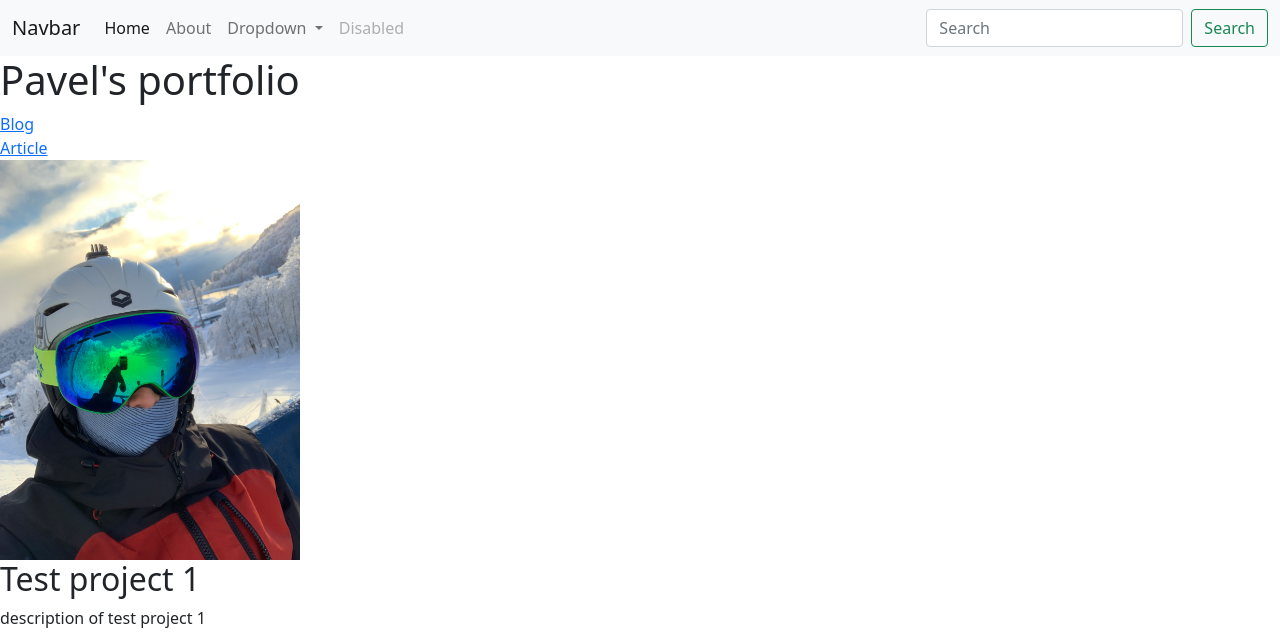
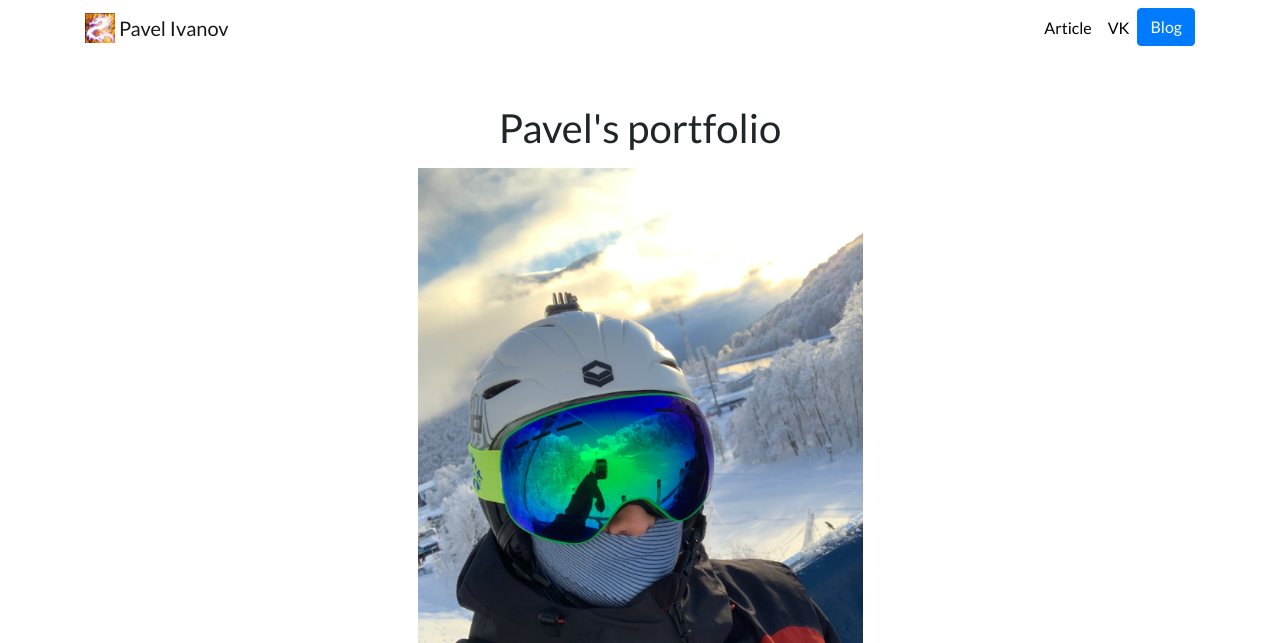
Before and after one commit to Splinter928/django-portfolio, a Django app: page / in a window 1280 px wide. Shown: the top 643 px of the page. Run offline with Django 3.2, Linux system fonts and the light colour scheme; data comes from the database, SQL or seed files in the repository; both versions use the stored data as it was after the commit; some libraries are stand-ins or nearby versions.

Commit message:
4th commit

```diff
--- a/blog/templates/blog/detail.html
+++ b/blog/templates/blog/detail.html
@@ -1,8 +1,9 @@
 {% extends 'portfolio/base.html' %}
+{% load static %}
 {% block content %}
 
-    <h1>{{ blog.title }}</h1>
-    <h5>--{{blog.date|date:'dS F Y' }}--</h5>
+    <h1 class="text-center mt-5" id="blogdetailtitle">{{ blog.title }}</h1>
+    <h5 class="text-center text-muted mb-5">--{{blog.date|date:'dS F Y' }}--</h5>
     {{ blog.description|safe }}
 
 {% endblock %}
--- /dev/null
+++ b/portfolio/static/portfolio/custom.css
@@ -0,0 +1,24 @@
+.navbar-nav .nav-link {
+    color: rgba(0,0,0,1) !important;
+}
+
+.navbar-nav .nav-link:hover {
+    color: blue !important;
+}
+
+body {
+    font-family: 'Lato', sans-serif;
+}
+
+#blogtitle {
+    font-size: 6rem;
+}
+
+@media (min-width: 992px) {
+    #hometext {
+        font-size: 3rem;
+    }
+    #blogdetailtitle {
+        font-size: 4rem;
+    }
+}
--- a/portfolio/templates/portfolio/base.html
+++ b/portfolio/templates/portfolio/base.html
@@ -1,71 +1,68 @@
+{% load static %}
 <!doctype html>
 <html lang="en">
+
 <head>
     <!-- Required meta tags -->
     <meta charset="utf-8">
-    <meta name="viewport" content="width=device-width, initial-scale=1">
+    <meta name="viewport" content="width=device-width, initial-scale=1, shrink-to-fit=no">
 
     <!-- Bootstrap CSS -->
-    <link href="https://cdn.jsdelivr.net/npm/bootstrap@5.1.3/dist/css/bootstrap.min.css" rel="stylesheet"
-          integrity="sha384-1BmE4kWBq78iYhFldvKuhfTAU6auU8tT94WrHftjDbrCEXSU1oBoqyl2QvZ6jIW3" crossorigin="anonymous">
+    <link rel="stylesheet" href="https://stackpath.bootstrapcdn.com/bootstrap/4.4.1/css/bootstrap.min.css"
+          integrity="sha384-Vkoo8x4CGsO3+Hhxv8T/Q5PaXtkKtu6ug5TOeNV6gBiFeWPGFN9MuhOf23Q9Ifjh" crossorigin="anonymous">
 
-    <title>Hello, world!</title>
+    <link rel="stylesheet" href="{% static 'portfolio/custom.css' %}">
+
+    <link href="https://fonts.googleapis.com/css?family=Lato&display=swap" rel="stylesheet">
+
+    <link rel="icon" type="image/png" href="{% static 'portfolio/Logo.png' %}">
+
+    <title>Pavel Ivanov</title>
 </head>
 
 <body>
-<nav class="navbar navbar-expand-lg navbar-light bg-light">
-    <div class="container-fluid">
-        <a class="navbar-brand" href="#">Navbar</a>
-        <button class="navbar-toggler" type="button" data-bs-toggle="collapse" data-bs-target="#navbarSupportedContent"
-                aria-controls="navbarSupportedContent" aria-expanded="false" aria-label="Toggle navigation">
+
+<nav id="topNav" class="navbar navbar-expand-md navbar-light">
+    <div class="container">
+        <a class="navbar-brand" href="{% url 'home' %}">
+            <img src="{% static 'portfolio/Logo.png' %}" width="30" height="30" class="d-inline-block align-top"
+            alt="Pavel's Logo">
+            <span>Pavel Ivanov</span>
+        </a>
+        <button class="navbar-toggler" type="button" data-toggle="collapse" data-target="#navbarNav"
+                aria-controls="navbarNav" aria-expanded="false" aria-label="Toggle navigation">
             <span class="navbar-toggler-icon"></span>
         </button>
-        <div class="collapse navbar-collapse" id="navbarSupportedContent">
-            <ul class="navbar-nav me-auto mb-2 mb-lg-0">
+        <div class="collapse navbar-collapse text-center" id="navbarNav">
+            <ul class="navbar-nav ml-auto">
                 <li class="nav-item">
-                    <a class="nav-link active" aria-current="page" href="#">Home</a>
+                    <a class="nav-link" href="{%static 'portfolio/Article_geophisics.pdf'%}">Article</a>
                 </li>
                 <li class="nav-item">
-                    <a class="nav-link" href="#">About</a>
+                    <a class="nav-link" href="https://vk.com/splintersp" target="_blank">VK</a>
                 </li>
-                <li class="nav-item dropdown">
-                    <a class="nav-link dropdown-toggle" href="#" id="navbarDropdown" role="button"
-                       data-bs-toggle="dropdown" aria-expanded="false">
-                        Dropdown
-                    </a>
-                    <ul class="dropdown-menu" aria-labelledby="navbarDropdown">
-                        <li><a class="dropdown-item" href="#">Action</a></li>
-                        <li><a class="dropdown-item" href="#">Another action</a></li>
-                        <li>
-                            <hr class="dropdown-divider">
-                        </li>
-                        <li><a class="dropdown-item" href="#">Something else here</a></li>
-                    </ul>
-                </li>
-                <li class="nav-item">
-                    <a class="nav-link disabled">Disabled</a>
+                <li>
+                    <a role="button" href="{% url 'blog:all_blogs' %}" class="btn btn-primary">Blog</a>
                 </li>
             </ul>
-            <form class="d-flex">
-                <input class="form-control me-2" type="search" placeholder="Search" aria-label="Search">
-                <button class="btn btn-outline-success" type="submit">Search</button>
-            </form>
         </div>
     </div>
 </nav>
+<div class="container">
+    {% block content %}{% endblock %}
+</div>
 
-{% block content %} {% endblock %}
-<!-- Optional JavaScript; choose one of the two! -->
+<!-- Optional JavaScript -->
+<!-- jQuery first, then Popper.js, then Bootstrap JS -->
+<script src="https://code.jquery.com/jquery-3.4.1.slim.min.js"
+        integrity="sha384-J6qa4849blE2+poT4WnyKhv5vZF5SrPo0iEjwBvKU7imGFAV0wwj1yYfoRSJoZ+n"
+        crossorigin="anonymous"></script>
+<script src="https://cdn.jsdelivr.net/npm/popper.js@1.16.0/dist/umd/popper.min.js"
+        integrity="sha384-Q6E9RHvbIyZFJoft+2mJbHaEWldlvI9IOYy5n3zV9zzTtmI3UksdQRVvoxMfooAo"
+        crossorigin="anonymous"></script>
+<script src="https://stackpath.bootstrapcdn.com/bootstrap/4.4.1/js/bootstrap.min.js"
+        integrity="sha384-wfSDF2E50Y2D1uUdj0O3uMBJnjuUD4Ih7YwaYd1iqfktj0Uod8GCExl3Og8ifwB6"
+        crossorigin="anonymous"></script>
+</body>
 
-<!-- Option 1: Bootstrap Bundle with Popper -->
-<script src="https://cdn.jsdelivr.net/npm/bootstrap@5.1.3/dist/js/bootstrap.bundle.min.js"
-        integrity="sha384-ka7Sk0Gln4gmtz2MlQnikT1wXgYsOg+OMhuP+IlRH9sENBO0LRn5q+8nbTov4+1p"
-        crossorigin="anonymous"></script>
-
-<!-- Option 2: Separate Popper and Bootstrap JS -->
-<!--
-<script src="https://cdn.jsdelivr.net/npm/@popperjs/core@2.10.2/dist/umd/popper.min.js" integrity="sha384-7+zCNj/IqJ95wo16oMtfsKbZ9ccEh31eOz1HGyDuCQ6wgnyJNSYdrPa03rtR1zdB" crossorigin="anonymous"></script>
-<script src="https://cdn.jsdelivr.net/npm/bootstrap@5.1.3/dist/js/bootstrap.min.js" integrity="sha384-QJHtvGhmr9XOIpI6YVutG+2QOK9T+ZnN4kzFN1RtK3zEFEIsxhlmWl5/YESvpZ13" crossorigin="anonymous"></script>
--->
-</body>
 </html>
--- a/portfolio/templates/portfolio/home.html
+++ b/portfolio/templates/portfolio/home.html
@@ -1,23 +1,32 @@
 {% extends 'portfolio/base.html' %}
 
 {% block content %}
-    <h1>Pavel's portfolio</h1>
+<h1 class="text-center mt-5">Pavel's portfolio</h1>
 
-    {%load static%}
-    <a href="{%url 'blog:all_blogs'%}">Blog</a>
-    <br>
-    <a href="{%static 'portfolio/Article_geophisics.pdf'%}">Article</a>
-    <br>
+{%load static%}
+<div class="row justify-content-center my-3">
+    <div class="col-5">
+        <img src="{% static 'portfolio/img01.jpg' %}" class="img-fluid">
+    </div>
+</div>
 
-    <img src="{% static 'portfolio/img01.jpg' %}" height="400" width="300">
+<div class="row">
+    {% for project in projects %}
 
-    {% for project in projects %}
+    <div class="col-lg-4 col-md-6">
         <h2>{{ project.title }}</h2>
         <p>{{ project.description }}</p>
-        <img src="{{ project.image.url }}" height="200" width="200">
+
         {% if project.url %}
-            <br><a href="{{project.url}}">Link</a>
+        <a href="{{project.url}}">
+            <img src="{{ project.image.url }}" class="img-fluid mb-2"></a>
+        {% else %}
+        <img src="{{ project.image.url }}" class="img-fluid mb-2">
         {% endif %}
+
+    </div>
     {% endfor %}
 
+</div>
+
 {% endblock %}
```
Also changed, not shown: blog/templates/blog/all_blogs.html (+8 -5 lines), db.sqlite3, portfolio/static/portfolio/Logo.png (added), 1 other file.
